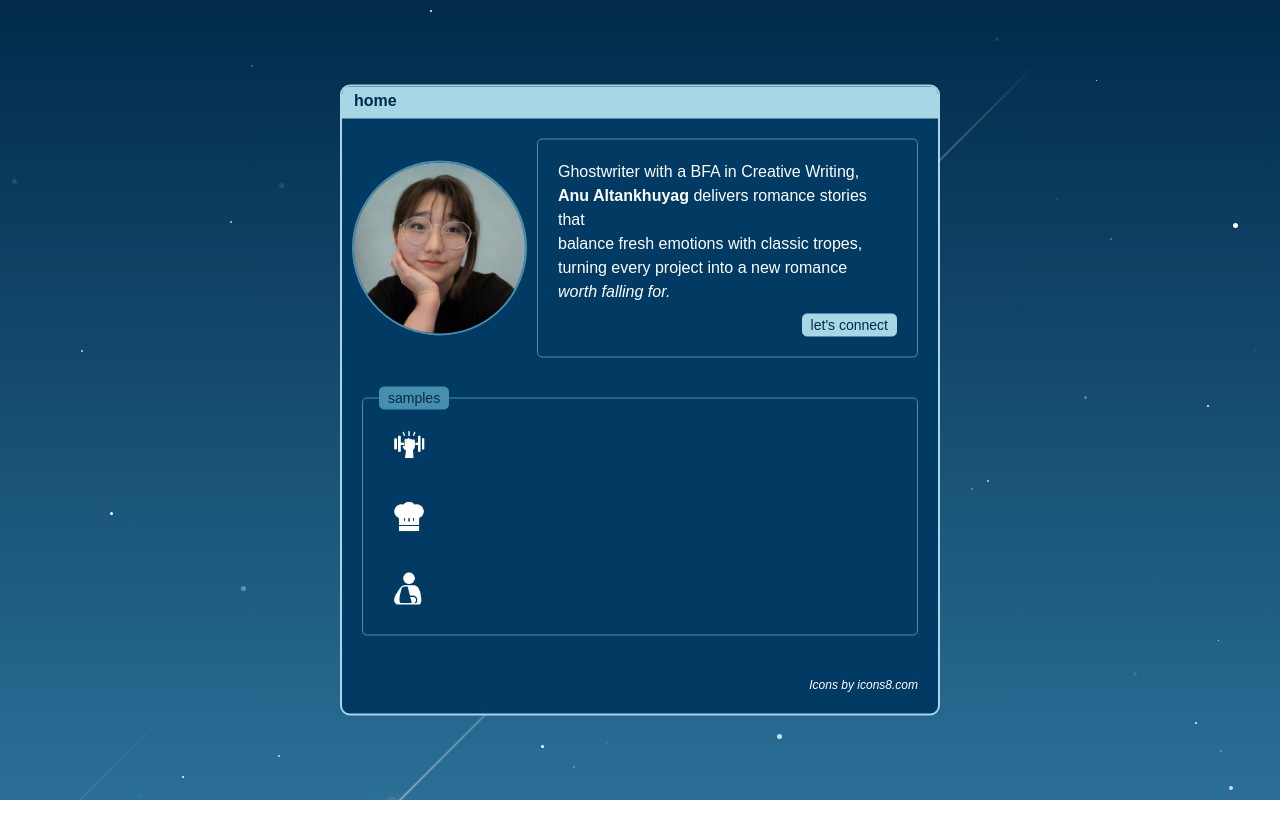
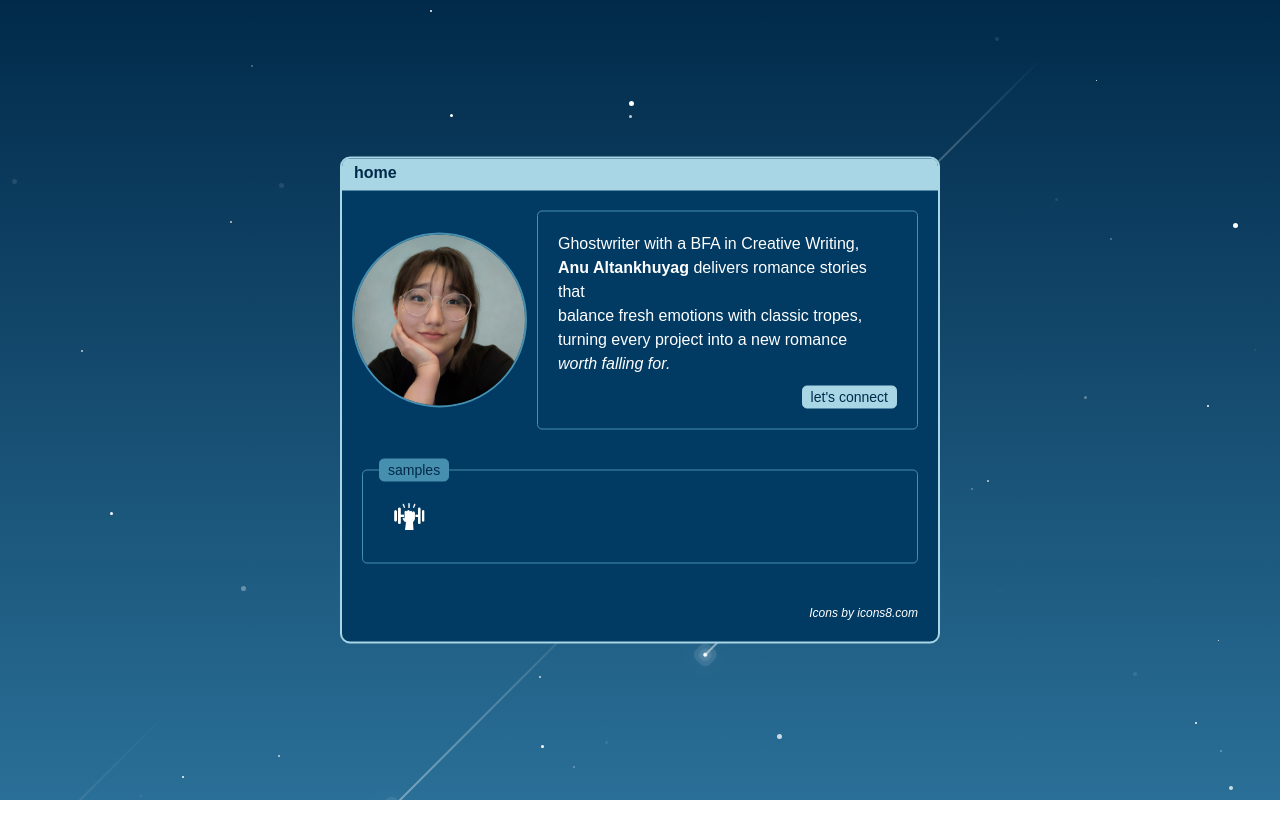
Before and after one commit to lunargravity/anuromance, a Next.js app: page / in a window 1280 px wide. Shown: the top 838 px of the page. Built offline with nearby package versions, Linux system fonts and the light colour scheme.

Commit message:
Refactor samples section: remove unused sample components and update sample icon click behavior to open PDF

```diff
--- a/src/app/page.tsx
+++ b/src/app/page.tsx
@@ -4,9 +4,6 @@ import styles from "./stars.module.css";
 import SocialMedias from "./socialmedias";
 import FirstRow from "./profile";
 import SampleIcon from "@/components/SampleIcon";
-import FirstSample from "./firstsample";
-import SecondSample from "./secondsample";
-import ThirdSample from "./thirdsample";
 import { dragElement, toggleDisplay } from "@/utils/domHelpers";
 import { BASE_PATH } from "@/config/constants";
 import { createStar, Star } from "@/utils/stars";
@@ -14,10 +11,6 @@ import { createStar, Star } from "@/utils/stars";
 export default function Page() {
   const [stars, setStars] = React.useState<Star[]>([]);
   const skyRef = useRef<HTMLDivElement>(null);
-
-  const [showFirstSample, setShowFirstSample] = React.useState(false);
-  const [showSecondSample, setShowSecondSample] = React.useState(false);
-  const [showThirdSample, setShowThirdSample] = React.useState(false);
 
   useEffect(() => {
     const width = window.innerWidth;
@@ -33,7 +26,7 @@ export default function Page() {
         dragElement(container);
       }
     });
-  }, [showFirstSample]);
+  }, []);
 
   return (
     <>
@@ -60,26 +53,10 @@ export default function Page() {
               <div className="samples">
                 <SampleIcon
                   onClick={() => {
-                    setShowFirstSample(true);
+                    window.open(`${BASE_PATH}/Altankhuyag_Samples.pdf`, "_blank");
                   }}
                   src={`${BASE_PATH}/thirdtimesthecharm.png`}
                   alt="Weight Icon"
-                  className="sample-icon"
-                />
-                <SampleIcon
-                  onClick={() => {
-                    setShowSecondSample(true);
-                  }}
-                  src={`${BASE_PATH}/boilingpot.png`}
-                  alt="Chef Hat Icon"
-                  className="sample-icon"
-                />
-                <SampleIcon
-                  onClick={() => {
-                    setShowThirdSample(true);
-                  }}
-                  src={`${BASE_PATH}/troublewithlynn.png`}
-                  alt="Wounded Person Icon"
                   className="sample-icon"
                 />
               </div>
@@ -98,27 +75,6 @@ export default function Page() {
             </p>
           </div>
         </div>
-        {showFirstSample && (
-          <FirstSample
-            onClick={() => {
-              setShowFirstSample(false);
-            }}
-          />
-        )}
-        {showSecondSample && (
-          <SecondSample
-            onClick={() => {
-              setShowSecondSample(false);
-            }}
-          />
-        )}
-        {showThirdSample && (
-          <ThirdSample
-            onClick={() => {
-              setShowThirdSample(false);
-            }}
-          />
-        )}
         <div id="contact-window" className="draggable-container">
           <div className="draggable-header">
             <p>contact</p>
```
